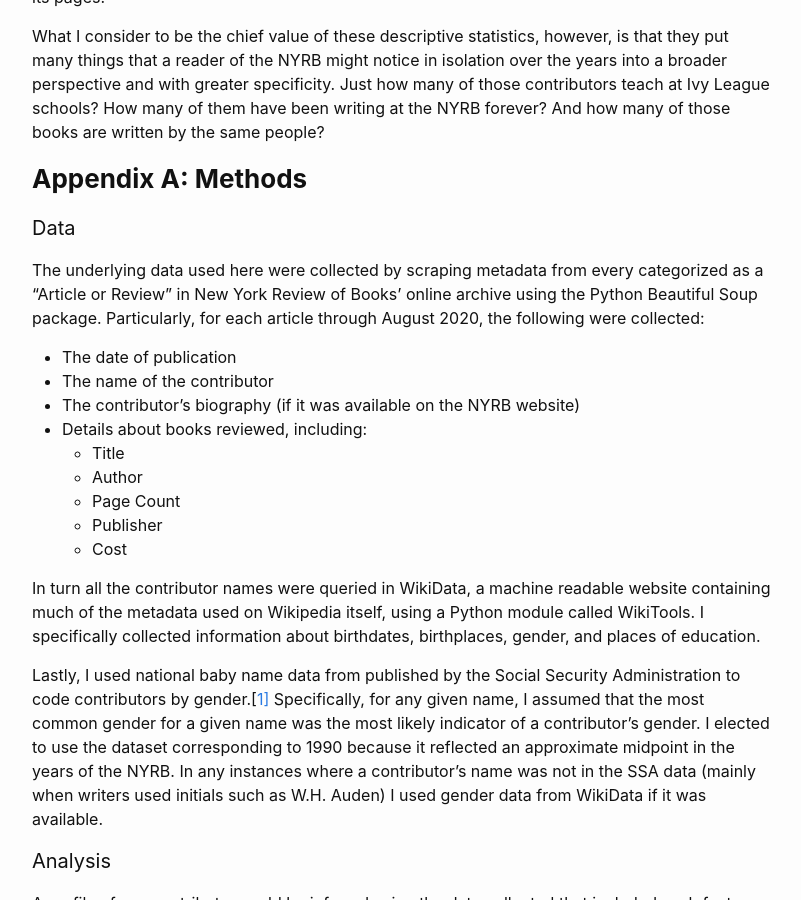
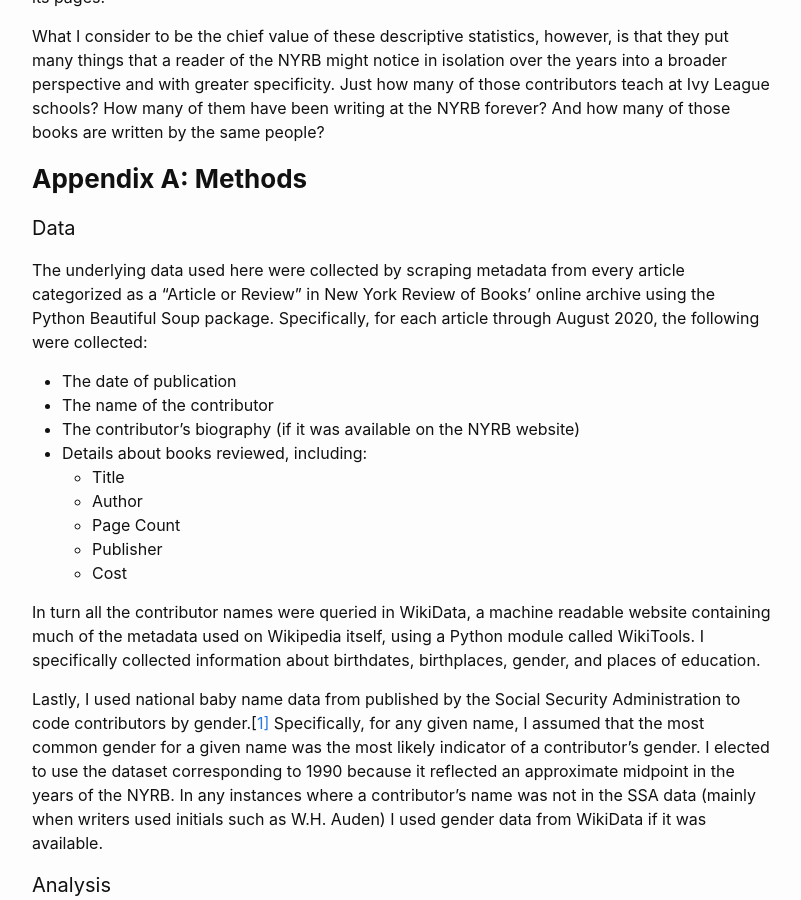
Before and after one commit to danieljstone/danieljstone.github.io, a Jekyll site: the page built from nyrb.md, in a window 1280 px wide and 900 px high, scrolled down 9010 px. Shown: the whole window, without its empty margins (238-1039 px from the left). Built offline with Jekyll 4.4.1, drawn with Linux system fonts in a browser that asks for light colours.

Commit message:
Update nyrb.md

```diff
--- a/nyrb.md
+++ b/nyrb.md
@@ -196,7 +196,7 @@ What I consider to be the chief value of these descriptive statistics, however,
 
 #### Data
 
-The underlying data used here were collected by scraping metadata from every categorized as a “Article or Review” in New York Review of Books’ online archive using the Python Beautiful Soup package. Particularly, for each article through August 2020, the following were collected:
+The underlying data used here were collected by scraping metadata from every article categorized as a “Article or Review” in New York Review of Books’ online archive using the Python Beautiful Soup package. Specifically, for each article through August 2020, the following were collected:
 
 - The date of publication
 - The name of the contributor
```
